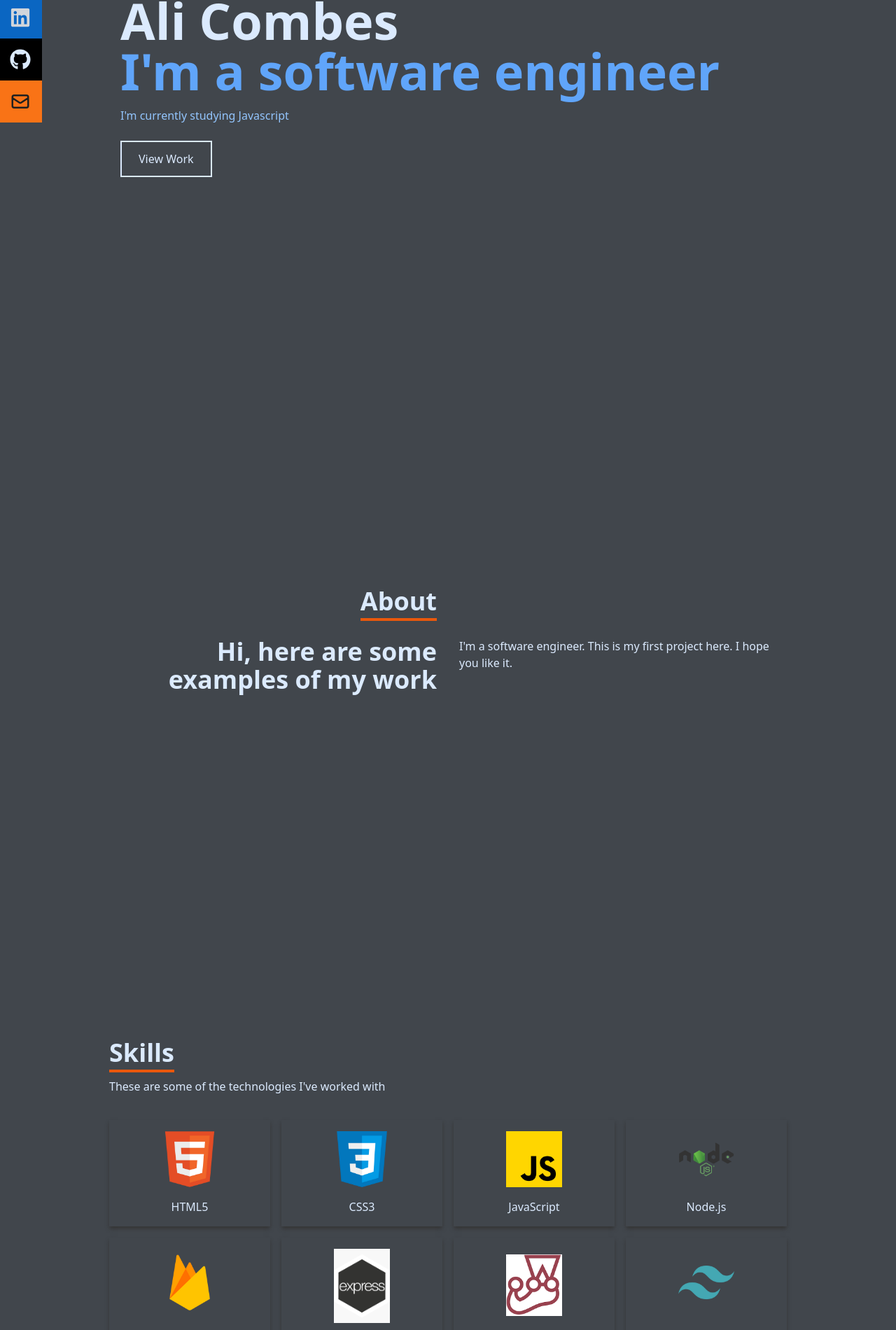
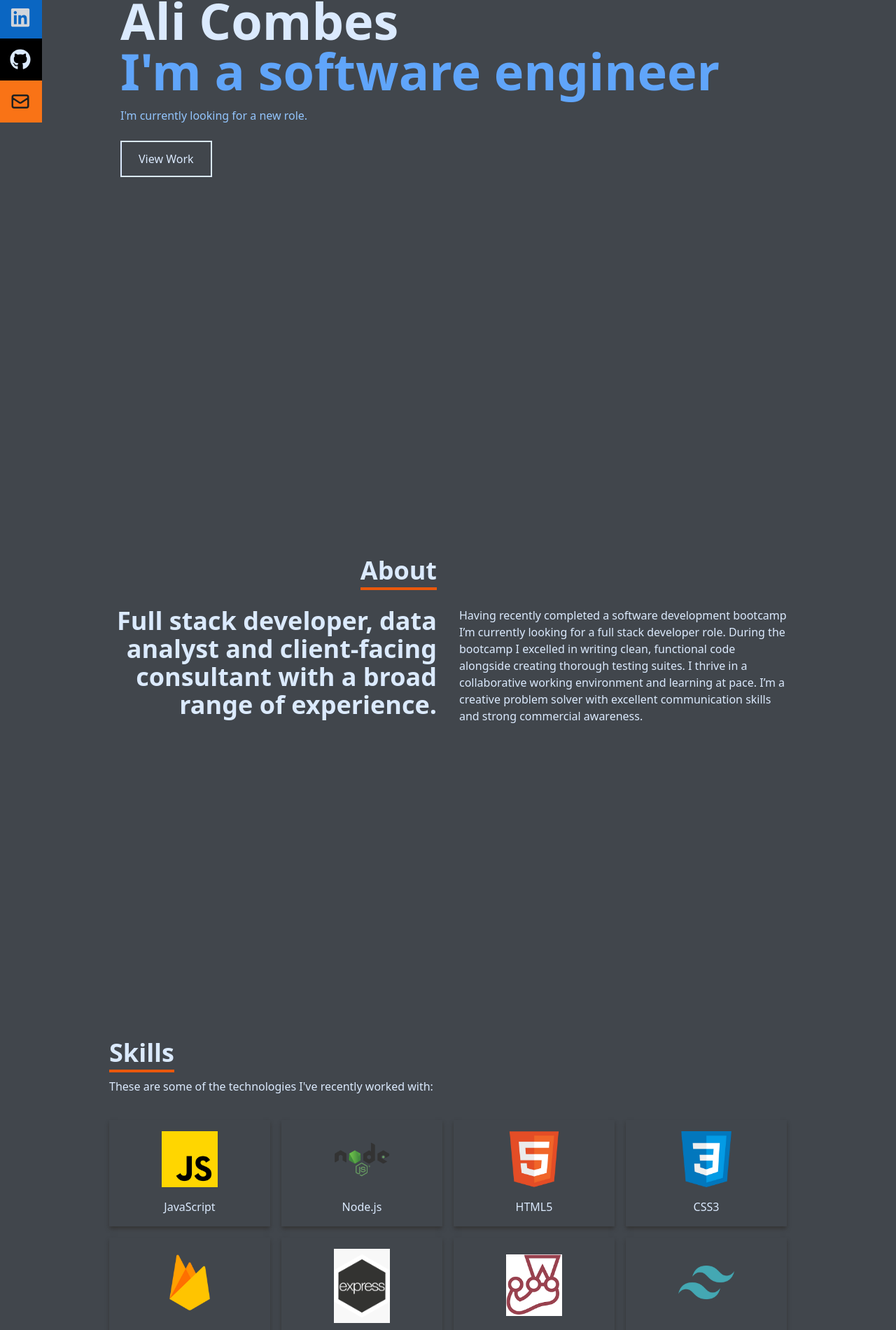
Before and after one commit to steelfish1010/portfolio-website, a React (Create React App) app: page / in a window 1280 px wide. Shown: the part 285-2185 px from the top of the page at 70% size. Built offline with nearby package versions, Linux system fonts and the light colour scheme.

Commit message:
text updates

```diff
--- a/src/components/About.jsx
+++ b/src/components/About.jsx
@@ -14,12 +14,20 @@ const About = () => {
 				</div>
 				<div className='max-w-[1000px] w-full grid sm:grid-cols-2 gap-8 px-4'>
 					<div className='sm:text-right text-4xl font-bold'>
-						<p>Hi, here are some examples of my work</p>
+						<p>
+							Full stack developer, data analyst and client-facing consultant
+							with a broad range of experience.
+						</p>
 					</div>
 					<div>
 						<p>
-							I'm a software engineer. This is my first project here. I hope you
-							like it.
+							Having recently completed a software development bootcamp I’m
+							currently looking for a full stack developer role. During the
+							bootcamp I excelled in writing clean, functional code alongside
+							creating thorough testing suites. I thrive in a collaborative
+							working environment and learning at pace. I’m a creative problem
+							solver with excellent communication skills and strong commercial
+							awareness.
 						</p>
 					</div>
 				</div>
--- a/src/components/Home.jsx
+++ b/src/components/Home.jsx
@@ -13,7 +13,9 @@ const Home = () => {
 				<h2 className='text-4xl sm:text-7xl font-bold text-blue-400'>
 					I'm a software engineer
 				</h2>
-				<p className='text-blue-300 py-4 '>I'm currently studying Javascript</p>
+				<p className='text-blue-300 py-4 '>
+					I'm currently looking for a new role.
+				</p>
 				<div>
 					<button className='text-blue-100 group border-2   border-blue-100 px-6 py-3 my-2 flex items-center hover:bg-orange-600 hover:border-orange-600'>
 						<Link to='work' smooth={true} duration={500}>
--- a/src/components/Skills.jsx
+++ b/src/components/Skills.jsx
@@ -18,10 +18,22 @@ const Skills = () => {
 						Skills
 					</p>
 					<p className='py-4'>
-						These are some of the technologies I've worked with
+						These are some of the technologies I've recently worked with:
 					</p>
 				</div>
 				<div className='w-full grid grid-cols-2 sm:grid-cols-4 gap-4 text-center mt-5'>
+					<div className='shadow-md shadow-[#353535] hover:scale-110 duration-500'>
+						<img
+							className='w-20 mx-auto pt-4'
+							src={JavaScript}
+							alt='javascript icon'
+						/>
+						<p className='my-4'>JavaScript</p>
+					</div>
+					<div className='shadow-md shadow-[#353535] hover:scale-110 duration-500'>
+						<img className='w-20 mx-auto pt-4' src={Node} alt='node.js icon' />
+						<p className='my-4'>Node.js</p>
+					</div>
 					<div className='shadow-md shadow-[#353535] hover:scale-110 duration-500'>
 						<img className='w-20 mx-auto pt-4' src={HTML} alt='HTML icon' />
 						<p className='my-4'>HTML5</p>
@@ -34,18 +46,7 @@ const Skills = () => {
 						/>
 						<p className='my-4'>CSS3</p>
 					</div>
-					<div className='shadow-md shadow-[#353535] hover:scale-110 duration-500'>
-						<img
-							className='w-20 mx-auto pt-4'
-							src={JavaScript}
-							alt='javascript icon'
-						/>
-						<p className='my-4'>JavaScript</p>
-					</div>
-					<div className='shadow-md shadow-[#353535] hover:scale-110 duration-500'>
-						<img className='w-20 mx-auto pt-4' src={Node} alt='node.js icon' />
-						<p className='my-4'>Node.js</p>
-					</div>
+
 					<div className='shadow-md shadow-[#353535] hover:scale-110 duration-500'>
 						<img
 							className='w-20 mx-auto pt-6'
--- a/src/components/Work.jsx
+++ b/src/components/Work.jsx
@@ -11,7 +11,7 @@ const Work = () => {
 					<p className='text-4xl font-bold inline border-b-4 border-orange-600'>
 						Work
 					</p>
-					<p className='py-6'>Some of my recent work</p>
+					<p className='py-6'>Please ome of my recent work</p>
 				</div>
 				{/* Container */}
 				<div className='grid sm:grid-cols-2 md:grid-cols-3 gap-4 '>
```
